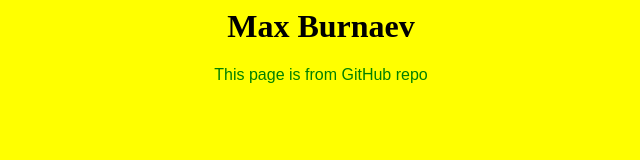
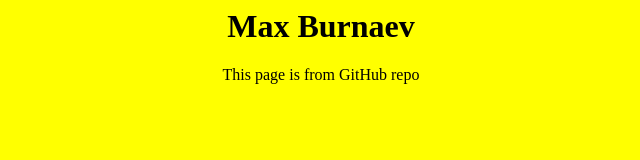
Before and after one commit to Nishke-Paz/nexign-jenkins, a plain HTML site: page index.html in a window 1280 px wide. Shown: the whole page, without its empty margins (319-959 px from the left). Drawn offline with Linux system fonts and the light colour scheme.

Commit message:
Update index.html

```diff
--- a/index.html
+++ b/index.html
@@ -2,7 +2,7 @@
 <body bgcolor="yellow">
 <center>
 <h1>Max Burnaev</h1>
-<p><font face="Arial" color="green">This page is from GitHub repo</font>
+<p><color="red">This page is from GitHub repo</font>
 </center>
 </body>
 </html>
```
